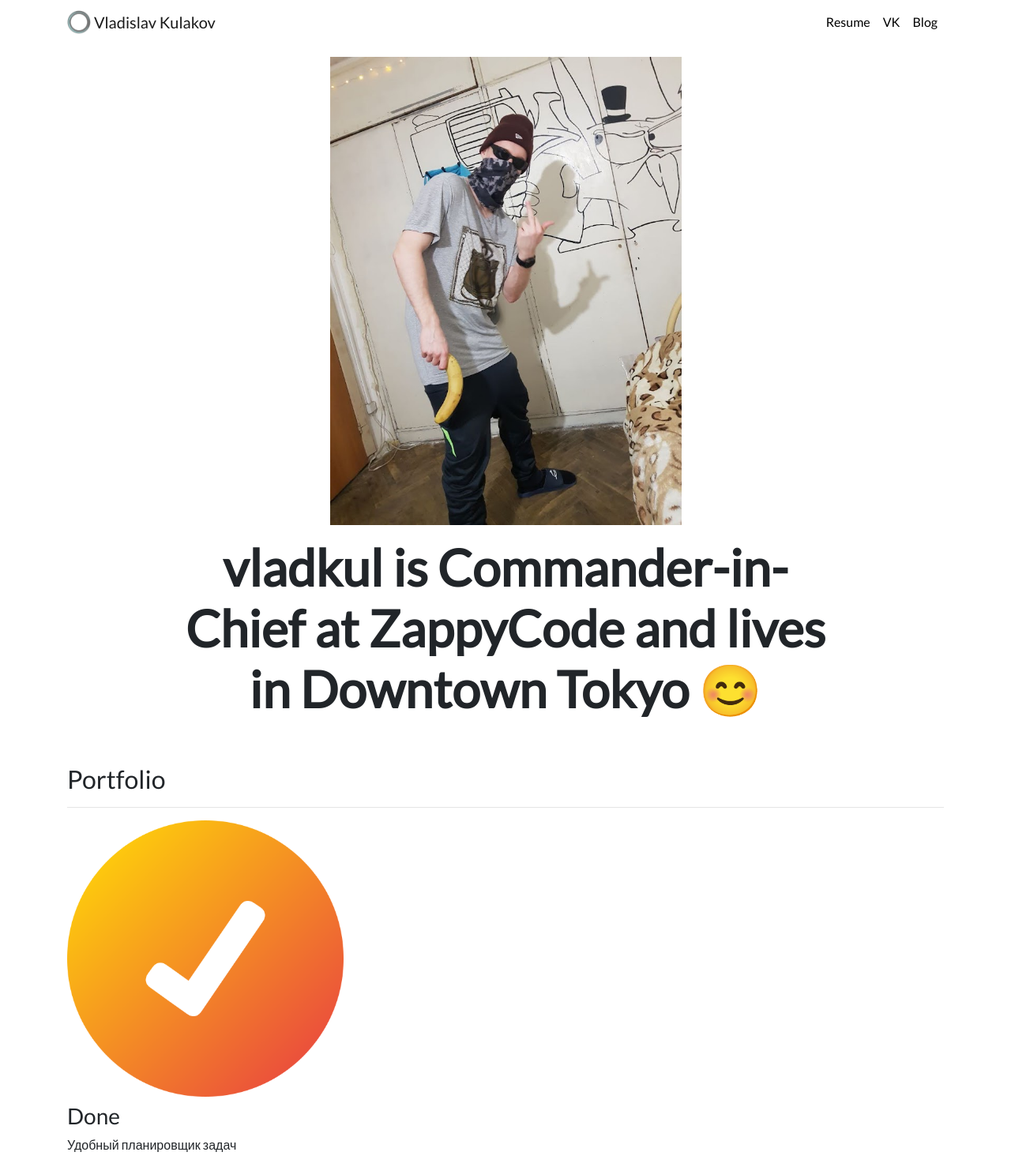
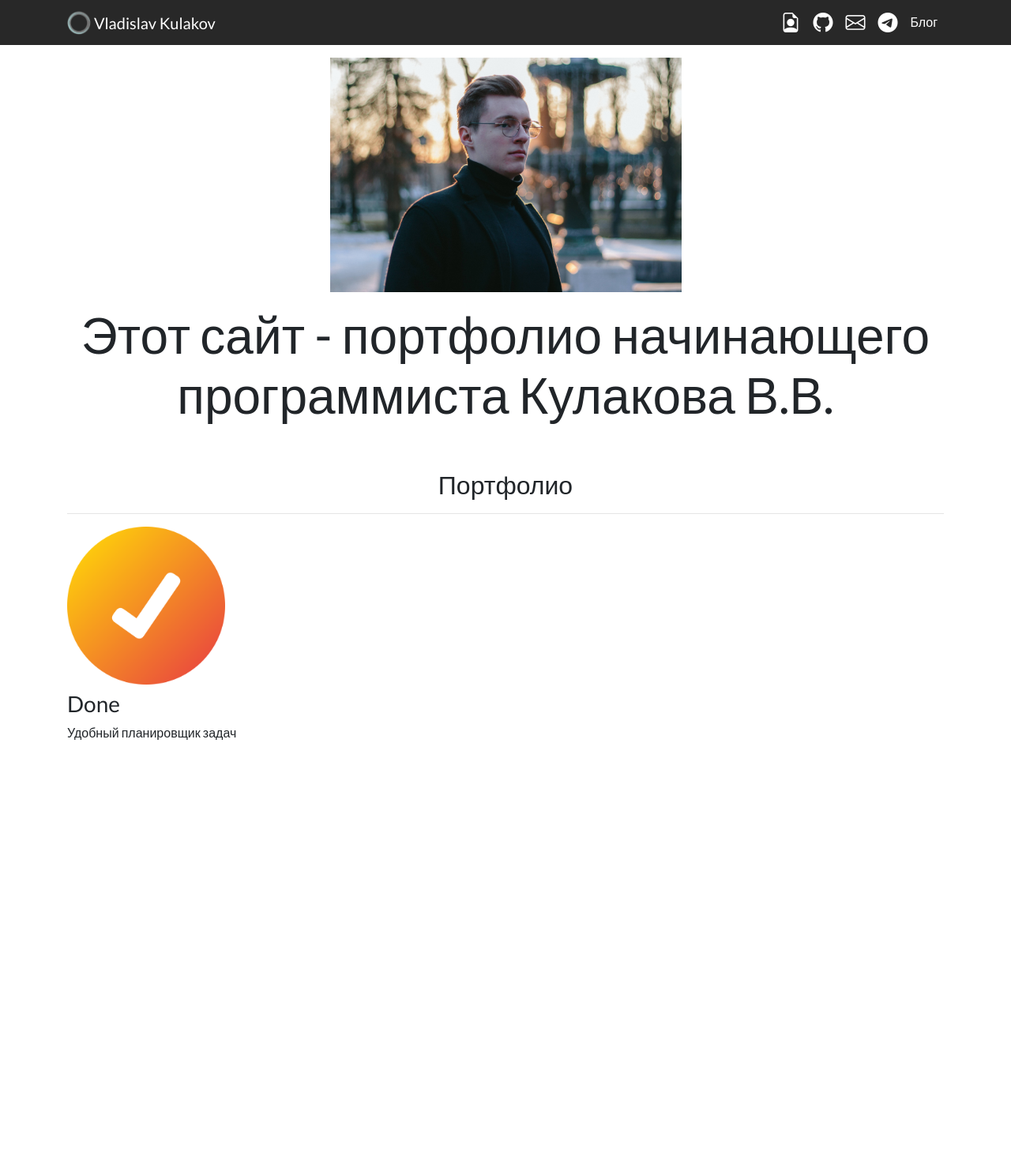
Before and after one commit to VladissKul/django-personal_portfolio, a Django app: page / in a window 1280 px wide. Shown: the whole page at 79% size. After the commit the page ends 937 px from the top, so only its background shows below. Run offline with Django 4.2, Linux system fonts and the light colour scheme; data comes from the database, SQL or seed files in the repository; both versions use the stored data as it was after the commit; some libraries are stand-ins or nearby versions.

Commit message:
'beginning_of_work'

```diff
--- a/blog/templates/blog/detail.html
+++ b/blog/templates/blog/detail.html
@@ -2,8 +2,8 @@
 {% block content %}
 {% load static %}
 
-<h1 class="text-center mt-5" id="blogdetailtitle">{{ blog.title }}</h1>
-<h5 class="text-center text-muted mb-5">{{ blog.date|date:'F jS Y' }}</h5>
+<h1 class="text-center mt-5" id="blogdetailtitle" style="font-size:26px">{{ blog.title }}</h1>
+<h5 class="text-center text-muted mb-5" style="font-size:16px">{{ blog.date|date:'F jS Y' }}</h5>
 
 {{ blog.description|safe }}
 {% endblock %}
--- a/portfolio/static/portfolio/custom.css
+++ b/portfolio/static/portfolio/custom.css
@@ -1,13 +1,15 @@
 .navbar-nav .nav-link {
-    color: rgba(0,0,0,1) !important;
+    color: rgba(255,255,255,1) !important;
 }
 
 .navbar-nav .nav-link:hover {
-    color: rgba(0,0,0,.5) !important;
+    color: rgba(255,0,0,.5) !important;
 }
+
 
 body {
     font-family: 'Lato', sans-serif;
+    #background: url("/static/portfolio/abs.png") 50% 0 no-repeat fixed;
 }
 
 #blogtitle {
@@ -22,3 +24,8 @@ body {
         font-size: 5rem;
     }
 }
+
+.myColor
+{
+    color:white;
+}
--- a/portfolio/templates/portfolio/base.html
+++ b/portfolio/templates/portfolio/base.html
@@ -14,15 +14,17 @@
 
   <link rel="icon" type="image/png" href="{% static "portfolio/logo.png" %}">
 
+  <link rel="stylesheet" href="https://cdn.jsdelivr.net/npm/bootstrap-icons@1.8.2/font/bootstrap-icons.css">
+
   <title>Vladislav Kulakov</title>
 </head>
 
 <body>
-  <nav id="topNav" class="navbar navbar-expand-md navbar-light">
+  <nav id="topNav" class="navbar navbar-expand-md sticky-top navbar-light" style="background-color: rgb(40, 40, 40);">
     <div class="container">
       <a class="navbar-brand" href="{% url 'home' %}">
         <img src="{% static "portfolio/logo.png" %}" width="30" height="30" class="d-inline-block align-top" alt="Nick's Logo">
-        <span>Vladislav Kulakov</span>
+        <span class="myColor">Vladislav Kulakov</span>
       </a>
       <button class="navbar-toggler" type="button" data-toggle="collapse" data-target="#navbarNav" aria-controls="navbarNav" aria-expanded="false" aria-label="Toggle navigation">
         <span class="navbar-toggler-icon"></span>
@@ -30,13 +32,19 @@
       <div class="collapse navbar-collapse text-center" id="navbarNav">
         <ul class="navbar-nav ml-auto">
           <li class="nav-item">
-            <a class="nav-link" href="{% static "portfolio/resume.pdf" %}">Resume</a>
+            <a class="nav-link" href="{% static "portfolio/resume.pdf" %}"><i class="bi-file-earmark-person" style="font-size:25px"></i></a>
           </li>
           <li class="nav-item">
-            <a class="nav-link" href="https://vk.com/kulakovvladiss" target="_blank">VK</a>
+            <a class="nav-link" href="https://github.com/VladissKul" target="_blank"><i class="bi-github" style="font-size:25px"></i></a>
+          </li>
+          <li class="nav-item">
+            <a class="nav-link" href="mailto:vladislav.kulakov.2002@mail.ru" target="_blank"><i class="bi-envelope" style="font-size:25px"></i></a>
+          </li>
+          <li class="nav-item">
+            <a class="nav-link" href="https://t.me/Vlad_iss" target="_blank"><i class="bi-telegram" style="font-size:25px"></i></a>
           </li>
           <li>
-            <a class="nav-link" href="{% url 'blog:all_blogs' %}" target="_blank">Blog</a>
+            <a class="nav-link" href="{% url 'blog:all_blogs' %}" target="_blank">Блог</a>
           </li>
         </ul>
       </div>
--- a/portfolio/templates/portfolio/home.html
+++ b/portfolio/templates/portfolio/home.html
@@ -4,17 +4,17 @@
 
 <div class="row justify-content-center my-3">
     <div class="col-5">
-    <img src="{% static 'portfolio/IMG_20220204_200306_805.jpg' %}" class="img-fluid">
+        <img src="{% static 'portfolio/IMG_0372.jpg' %}" class="img-fluid">
     </div>
 </div>
 
 <div class="row justify-content-center mb-3">
-  <div class="col-md-9 text-center">
-    <h1 id="hometext" class="font-weight-bold">vladkul is Commander-in-Chief at ZappyCode and lives in Downtown Tokyo 😊</h1>
+    <div class="col-md-12 text-center">
+        <h1 id="hometext" class="font-weight">Этот сайт - портфолио начинающего программиста Кулакова В.В.</h1>
     </div>
 </div>
 
-<h2 class="mt-5">Portfolio</h2>
+<h2 class="mt-5 text-center">Портфолио</h2>
 <hr>
 <div class="row">
     {% for project in projects %}
@@ -22,11 +22,10 @@
 
         {% if project.url %}
         <a href="{{ project.url }}">
-      <img src="{{ project.image.url }}" class="img-fluid mb-2">
+            <img src="{{ project.image.url }}" class="img-fluid mb-2" width="200" height="200">
         </a>
         {% else %}
-
-    <img src="{{ project.image.url }}" class="img-fluid mb-2">
+        <img src="{{ project.image.url }}" class="img-fluid mb-2" width="200" height="200">
         {% endif %}
         <h3>{{ project.title }}</h3>
         <p>{{ project.description }}</p>
```
Also changed, not shown: blog/templates/blog/all_blogs.html (+5 -5 lines), db.sqlite3, media/portfolio/images/logo.png (added), portfolio/static/portfolio/IMG_0372.jpg (added), portfolio/static/portfolio/IMG_20220204_200306_805.jpg (deleted), portfolio/static/portfolio/abs.png (added). Lines whose indentation alone changed are shown as unchanged.
